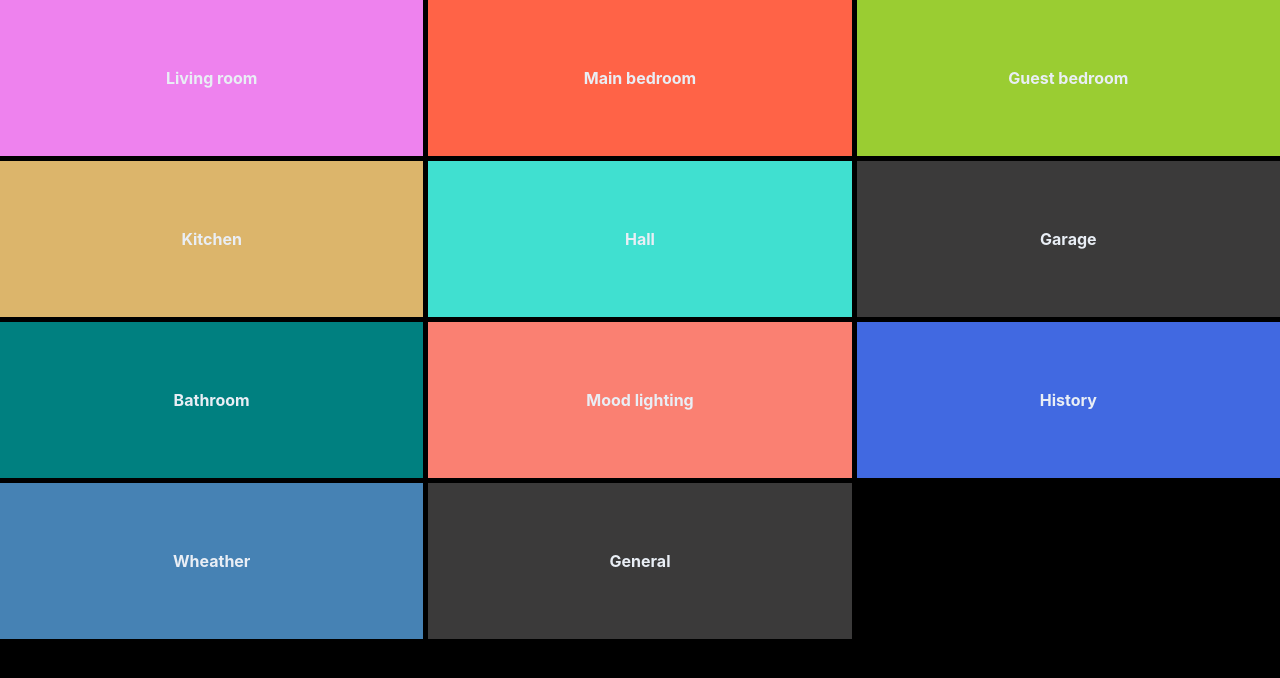
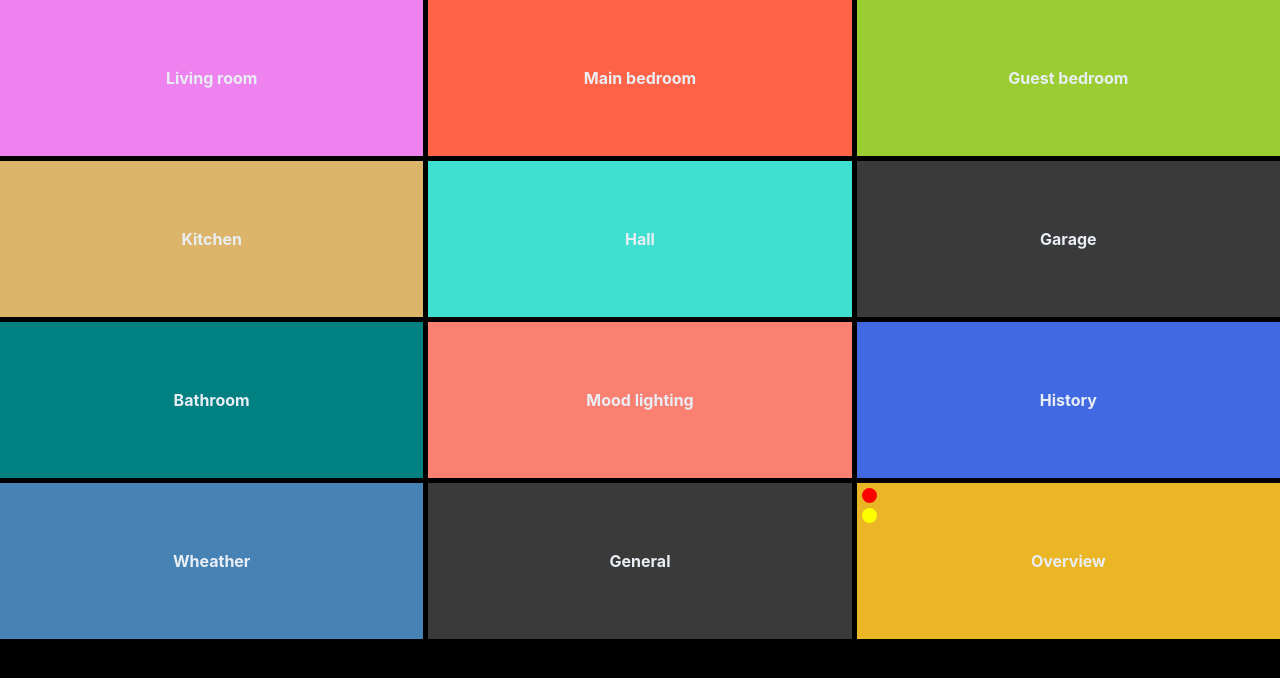
Before and after one commit to Akos23/SmartHome, a React (Create React App) app in the folder browser-client/: page / in a window 1280 px wide. Shown: the top 678 px of the page. Built offline with nearby package versions, Linux system fonts and the light colour scheme.

Commit message:
Webpage - Preparing the overview funcionality

```diff
--- a/browser-client/src/components/NavigationMenu.css
+++ b/browser-client/src/components/NavigationMenu.css
@@ -31,6 +31,10 @@
 .Tile.History {
   background-color: royalblue;
 }
+.Tile.Overview {
+  background-color: rgb(235, 182, 37);
+}
+
 a {
   position: absolute;
   width: 100%;
@@ -42,3 +46,31 @@ a {
   align-items: center;
   justify-content: center;
 }
+.Tile.Overview label {
+  position: absolute;
+  width: 100%;
+  height: 100%;
+  text-decoration: none;
+  font-weight: bolder;
+  color: rgb(233, 238, 245);
+  display: flex;
+  align-items: center;
+  justify-content: center;
+  cursor: pointer;
+}
+
+.movementIndicator {
+  width: 15px;
+  height: 15px;
+  border-radius: 50%;
+  background-color: red;
+  margin: 5px;
+}
+
+.lightsIndicator {
+  width: 15px;
+  height: 15px;
+  border-radius: 50%;
+  background-color: rgb(251, 255, 0);
+  margin: 5px;
+}
--- a/browser-client/src/components/NavigationMenu.jsx
+++ b/browser-client/src/components/NavigationMenu.jsx
@@ -2,6 +2,7 @@ import React, { Component } from "react";
 import { Route, Link } from "react-router-dom";
 import Card from "./Card";
 import "./NavigationMenu.css";
+import Switch from "./Switch";
 
 class NavigationMenu extends Component {
   constructor(props) {
@@ -100,6 +101,10 @@ class NavigationMenu extends Component {
           ],
         },
       ],
+      overview: {
+        title: "Overview",
+        isOn: true,
+      },
     };
   }
 
@@ -127,7 +132,9 @@ class NavigationMenu extends Component {
   };
 
   render() {
-    return this.state.cards.map((card) => {
+    return (
+      <React.Fragment>
+        {this.state.cards.map((card) => {
           let { title } = card;
           return (
             <React.Fragment key={title}>
@@ -142,7 +149,16 @@ class NavigationMenu extends Component {
               />
             </React.Fragment>
           );
-    });
+        })}
+        <div
+          className={"Tile " + this.state.overview.title.replace(/\s+/g, "")}
+        >
+          <label>{this.state.overview.title}</label>
+          <div className="movementIndicator"></div>
+          <div className="lightsIndicator"></div>
+        </div>
+      </React.Fragment>
+    );
   }
 }
 
```
Lines whose indentation alone changed are shown as unchanged.
